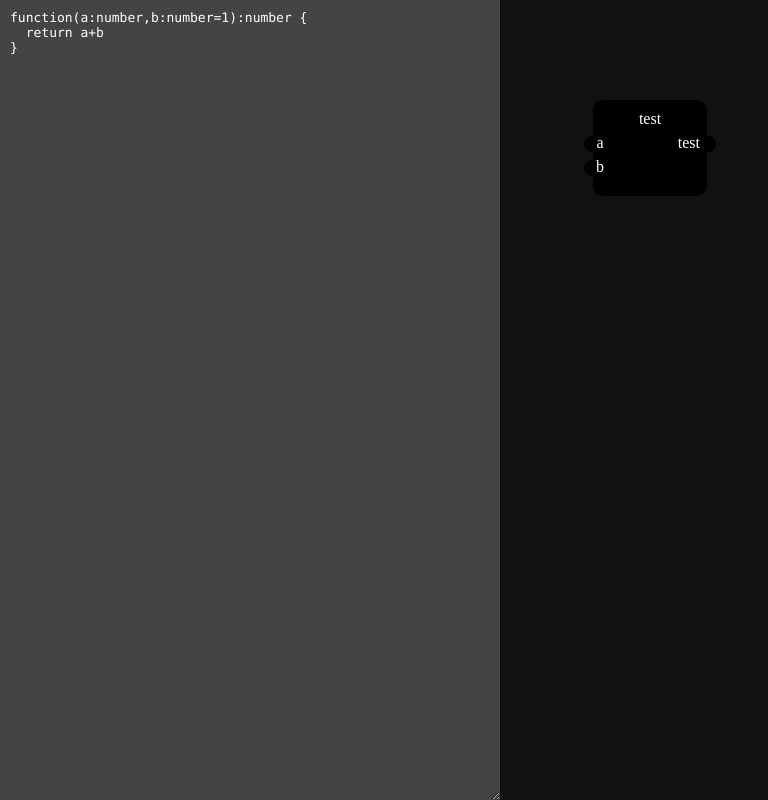
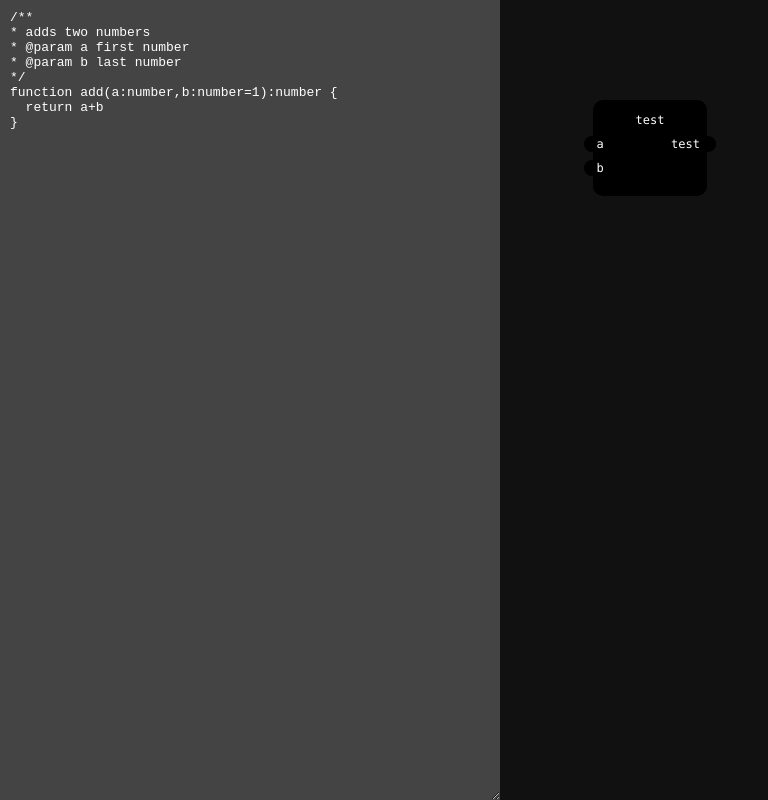
Before and after one commit to patternweb/patternweb-old, a React app: page / in a window 1280 px wide. Shown: the whole page, without its empty margins (0-768 px from the left). Built offline with nearby package versions, Linux system fonts and the light colour scheme.

Commit message:
further ui work

```diff
--- a/public/app.css
+++ b/public/app.css
@@ -5,6 +5,8 @@
 }
 body {
   background: #000;
+  font-family: "SFMono-Regular", Consolas, "Liberation Mono", Menlo, Courier,
+    monospace;
 }
 main#container {
   width: 100%;
@@ -25,8 +27,6 @@ main#container {
   background: #444;
   padding: 10px;
   color: #fff;
-  font-family: "SFMono-Regular", Consolas, "Liberation Mono", Menlo, Courier,
-    monospace;
   white-space: pre;
   word-wrap: normal;
   font-size: 13px;
@@ -44,6 +44,7 @@ g.node rect {
 g.node text {
   fill: #fff;
   text-anchor: middle;
+  font-size: 12px;
 }
 g.outports text {
   text-anchor: end;
--- a/src/index.tsx
+++ b/src/index.tsx
@@ -13,7 +13,12 @@ interface IState {
 
 class App extends React.Component<{}, IState> {
   state = {
-    code: `function(a:number,b:number=1):number {
+    code: `/**
+* adds two numbers
+* @param a first number
+* @param b last number
+*/
+function add(a:number,b:number=1):number {
   return a+b
 }`
   };
--- a/src/lib/parser/index.ts
+++ b/src/lib/parser/index.ts
@@ -57,6 +57,7 @@ export default class Parser {
   private serializeSymbol(symbol: ts.Symbol): DocEntry {
     return {
       name: symbol.getName(),
+      docs: ts.displayPartsToString(symbol.getDocumentationComment()),
       type: this.checker.typeToString(
         this.checker.getTypeOfSymbolAtLocation(symbol, symbol.valueDeclaration!)
       )
```
Also changed, not shown: 1 other file (tests, documents, lock files or other folders).
